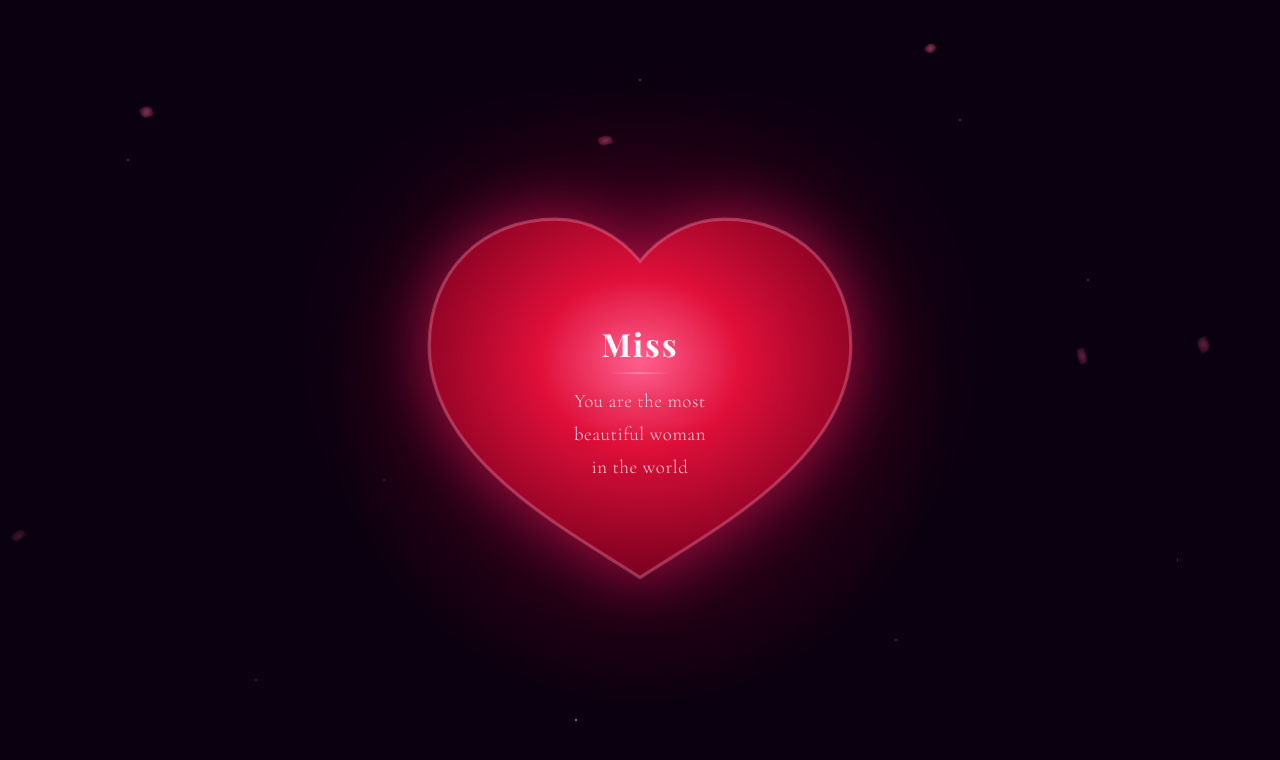
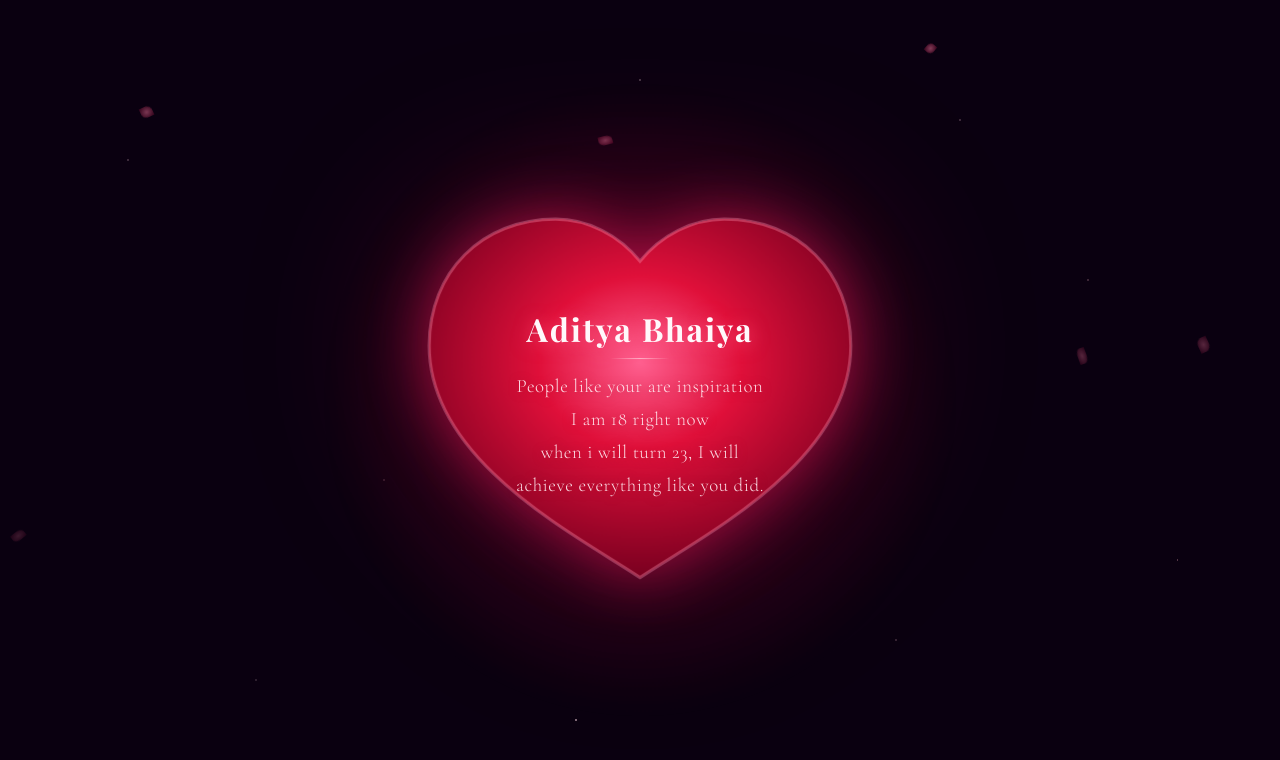
Before and after one commit to Adarsh-9182/heart, a plain HTML site: page index.html in a window 1280 px wide. Drawn offline with nearby package versions, Linux system fonts and the light colour scheme; a web font is replaced by a local one.

Commit message:
Update index.html

```diff
--- a/index.html
+++ b/index.html
@@ -204,12 +204,11 @@
   </svg>
 
   <div class="text-overlay">
-    <span class="name">Miss </span>
+    <span class="name">Aditya Bhaiya </span>
     <span class="divider"></span>
     <div class="message">
-      You are the most<br>
-      beautiful woman<br>
-      in the world
+      People like your are inspiration<br>I am 18 right now<br> when i will turn 23, I will achieve
+  everything like you did.
     </div>
   </div>
 </div>
```
